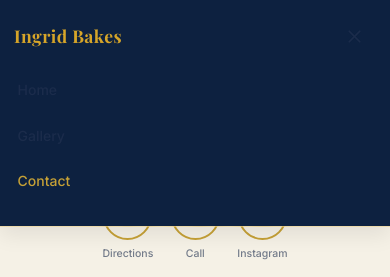
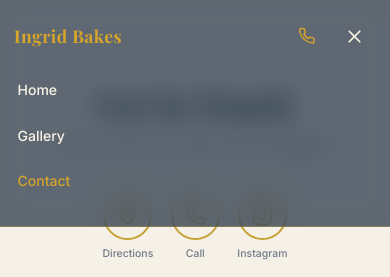
Before and after one commit to robialex/golden-bakery-boutique, a React (Vite) app: page /contact in a window 390 px wide. Both pictures are taken after a click on the button "Toggle menu". Shown: the top 277 px of the page. Built offline with nearby package versions, Linux system fonts and the light colour scheme; the HTML template or start-up script is replaced by a standard one.

Commit message:
Adjust header hero for clarity
Co-authored-by: robialex <193910557+robialex@users.noreply.github.com>

```diff
--- a/src/components/Header.tsx
+++ b/src/components/Header.tsx
@@ -1,7 +1,9 @@
 import { useState, useEffect } from 'react';
 import { Link, useLocation } from 'react-router-dom';
-import { Menu, X } from 'lucide-react';
+import { Menu, X, Phone } from 'lucide-react';
 import { motion, AnimatePresence } from 'framer-motion';
+
+const PHONE_NUMBER = '+35799123456';
 
 const navLinks = [{
   name: 'Home',
@@ -25,7 +27,6 @@ export const Header = () => {
     const handleScroll = () => {
       const currentScrollY = window.scrollY;
 
-      // Show button when scrolling up, hide when scrolling down
       if (currentScrollY < lastScrollY || currentScrollY < 100) {
         setShowButton(true);
       } else {
@@ -33,7 +34,6 @@ export const Header = () => {
       }
       setLastScrollY(currentScrollY);
 
-      // Detect background color behind header icons
       if (window.innerWidth < 1024) {
         const headerHeight = 80;
         const rightSideX = window.innerWidth - 60;
@@ -54,9 +54,7 @@ export const Header = () => {
         setIsDarkBg(bgIsDark);
       }
     };
-    window.addEventListener('scroll', handleScroll, {
-      passive: true
-    });
+    window.addEventListener('scroll', handleScroll, { passive: true });
     return () => window.removeEventListener('scroll', handleScroll);
   }, [lastScrollY]);
 
@@ -64,21 +62,14 @@ export const Header = () => {
 
   return <>
     <header
-      className={`fixed top-0 left-0 right-0 z-50 ${
-        isHomepage
-          ? 'bg-[rgba(255,255,255,0.03)] border-b border-primary/40'
-          : 'bg-secondary/94 border-b border-primary/30 shadow-[0_8px_20px_rgba(0,0,0,0.08)] backdrop-blur-sm transition-all duration-[220ms] ease-out'
-      }`}
-      style={
-        isHomepage
-          ? ({
-              backdropFilter: 'blur(6px)',
-              WebkitBackdropFilter: 'blur(6px)',
-            } as React.CSSProperties)
-          : undefined
-      }
+      className="fixed top-0 left-0 right-0 z-50 border-b border-primary/30"
+      style={{
+        background: 'rgba(15, 31, 53, 0.65)',
+        backdropFilter: 'blur(12px)',
+        WebkitBackdropFilter: 'blur(12px)',
+      } as React.CSSProperties}
     >
-      <nav className={`container mx-auto px-4 md:px-6 py-4 md:py-5 ${isHomepage ? 'bg-transparent' : 'bg-background'}`}>
+      <nav className="container mx-auto px-4 md:px-6 py-4 md:py-5">
         <div className="flex items-center justify-between">
           {/* Logo */}
           <Link to="/" className="flex items-center space-x-2">
@@ -87,7 +78,7 @@ export const Header = () => {
             </h1>
           </Link>
 
-          {/* Desktop Navigation - positioned to the right */}
+          {/* Desktop Navigation */}
           <div className="hidden md:flex items-center gap-10 ml-auto">
             {navLinks.map(link => (
               <Link
@@ -101,19 +92,36 @@ export const Header = () => {
                 <span className="absolute bottom-0 left-0 w-0 h-0.5 bg-primary transition-all duration-300 group-hover:w-full"></span>
               </Link>
             ))}
+            {/* Desktop Call Button */}
+            <a
+              href={`tel:${PHONE_NUMBER}`}
+              className="inline-flex items-center gap-2 text-sm font-semibold text-primary border border-primary/40 rounded-lg px-4 py-2 hover:bg-primary/10 transition-colors duration-200"
+            >
+              <Phone className="h-4 w-4" />
+              Call Us
+            </a>
           </div>
 
-          {/* Mobile Menu Button */}
+          {/* Mobile: Call Icon + Burger */}
+          <div className="flex md:hidden items-center gap-1">
+            <a
+              href={`tel:${PHONE_NUMBER}`}
+              className="p-2 min-h-[44px] min-w-[44px] flex items-center justify-center"
+              aria-label="Call us"
+            >
+              <Phone className="h-5 w-5 text-primary" />
+            </a>
             <button
               onClick={() => setIsOpen(!isOpen)}
               className="lg:hidden p-2 min-h-[44px] min-w-[44px] flex items-center justify-center"
               aria-label="Toggle menu"
             >
               {isOpen
-              ? <X className={`h-6 w-6 transition-all duration-[180ms] ${isDarkBg ? 'text-[#F5F1E6]' : 'text-[#1B2C4B]'}`} />
-              : <Menu className={`h-6 w-6 transition-all duration-[180ms] ${isDarkBg ? 'text-[#F5F1E6]' : 'text-[#1B2C4B]'}`} />
+                ? <X className="h-6 w-6 text-foreground transition-all duration-[180ms]" />
+                : <Menu className="h-6 w-6 text-foreground transition-all duration-[180ms]" />
               }
             </button>
+          </div>
         </div>
 
         {/* Mobile Navigation */}
@@ -124,15 +132,7 @@ export const Header = () => {
               animate={{ opacity: 1, height: 'auto' }}
               exit={{ opacity: 0, height: 0 }}
               transition={{ duration: 0.3 }}
-              className={`lg:hidden overflow-hidden ${isHomepage ? 'bg-[rgba(255,255,255,0.08)]' : 'bg-secondary/98'}`}
-              style={
-                isHomepage
-                  ? ({
-                      backdropFilter: 'blur(14px)',
-                      WebkitBackdropFilter: 'blur(14px)',
-                    } as React.CSSProperties)
-                  : undefined
-              }
+              className="md:hidden overflow-hidden"
             >
               <div className="py-4 space-y-3">
                 {navLinks.map((link, idx) => (
@@ -148,10 +148,8 @@ export const Header = () => {
                       onClick={() => setIsOpen(false)}
                       className={`block text-base font-medium py-2 px-1 transition-colors duration-[180ms] ${
                         location.pathname === link.path
-                          ? 'text-[#C6A136]'
-                          : isDarkBg
-                            ? 'text-[#F5F1E6] hover:text-[#C6A136]'
-                            : 'text-[#1B2C4B] hover:text-[#C6A136]'
+                          ? 'text-primary'
+                          : 'text-foreground hover:text-primary'
                       }`}
                     >
                       {link.name}
--- a/src/components/Hero.tsx
+++ b/src/components/Hero.tsx
@@ -29,7 +29,7 @@ const Hero = () => {
           <img
             src={heroImage}
             alt=""
-            className="w-full h-full object-cover object-center"
+            className="w-full h-full object-cover object-top"
           />
           <div className="absolute inset-0 bg-gradient-to-b from-background/50 via-background/30 to-background/85" />
         </motion.div>
```
Lines whose indentation alone changed are shown as unchanged.
